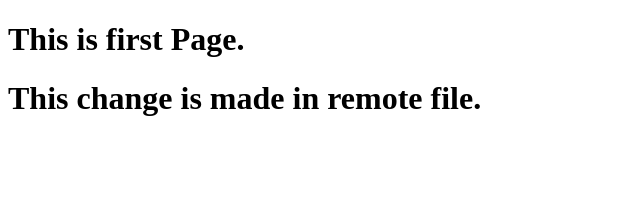
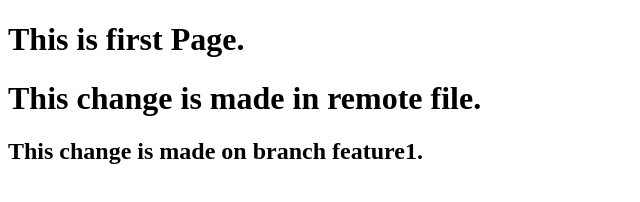
Before and after one commit to pinkikumari-33/Project, a plain HTML site: page index.html in a window 1280 px wide. Shown: the whole page, without its empty margins (0-640 px from the left). Drawn offline with Linux system fonts and the light colour scheme.

Commit message:
To check restore

```diff
--- a/index.html
+++ b/index.html
@@ -8,5 +8,6 @@
 <body>
     <h1>This is first Page.</h1>
     <h1>This change is made in remote file.</h1>
+    <h2>This change is made on branch feature1.</h2>
 </body>
 </html>
```
